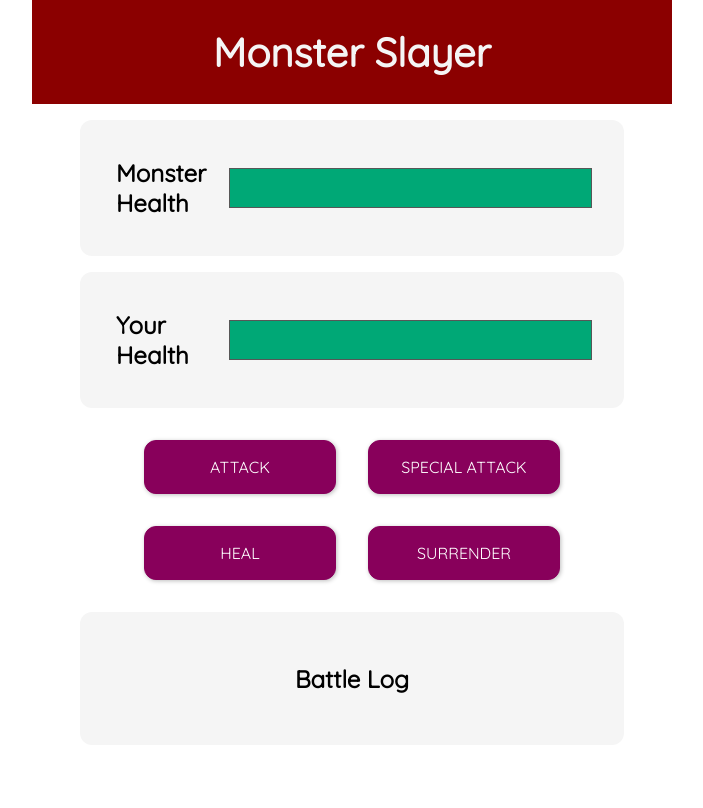
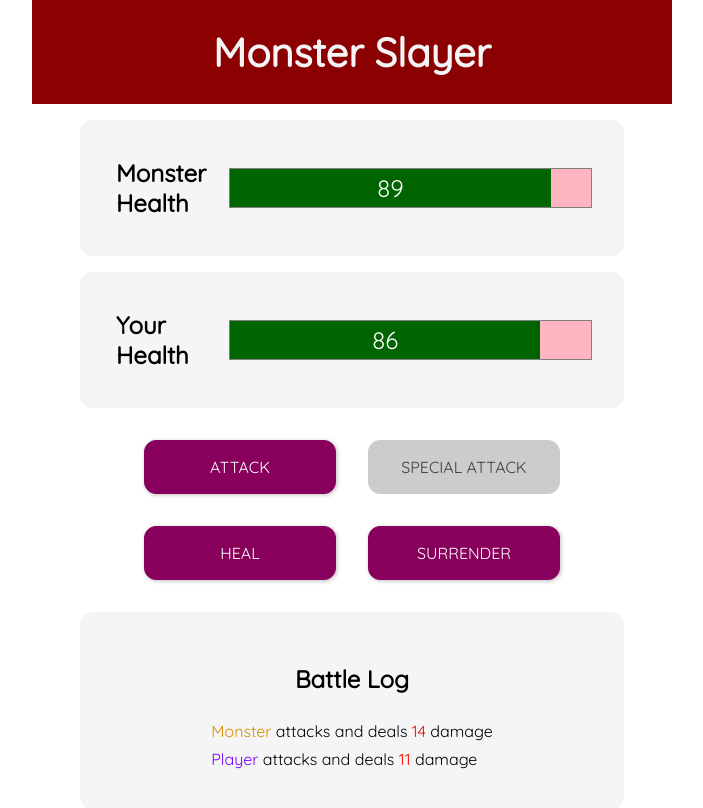
Before and after one commit to invinciblemuffi/monster-slayer-vue, a Vue app: page / in a window 1280 px wide. Both pictures are taken after a click on the button "ATTACK". Shown: the top 808 px of the page, without its empty margins (288-991 px from the left). Built offline with nearby package versions, Linux system fonts and the light colour scheme.

Commit message:
Game ready

```diff
--- a/src/App.vue
+++ b/src/App.vue
@@ -5,28 +5,160 @@
   <section id="monster" class="container">
     <h2>Monster Health</h2>
     <div class="healthbar">
-      <div class="healthbar__value"></div>
+      <div class="healthbar__value" :style="monsterBarStyles">
+        {{ monsterHealth }}
+      </div>
     </div>
   </section>
-  <section id="monster" class="container">
+  <section id="player" class="container">
     <h2>Your Health</h2>
     <div class="healthbar">
-      <div class="healthbar__value"></div>
+      <div class="healthbar__value" :style="playerBarStyles">
+        {{ playerHealth }}
+      </div>
     </div>
   </section>
-  <section id="controls">
-    <button>ATTACK</button>
-    <button>SPECIAL ATTACK</button>
-    <button>HEAL</button>
-    <button>SURRENDER</button>
+  <section v-if="winner" class="container flex-wrap">
+    <h2 class="w-100 text-center">Game Over!</h2>
+    <h3 v-if="winner === 'player'">You Win!</h3>
+    <h3 v-else-if="winner === 'monster'">You Lose!</h3>
+    <h3 v-else>It's a draw.</h3>
+    <button @click="startGame" class="w-100">Start New Game</button>
   </section>
-  <section id="log" class="container">
-    <h2>Battle Log</h2>
-    <ul></ul>
+  <section id="controls" v-else>
+    <button @click="attackMonster">ATTACK</button>
+    <button @click="specialAttackMonster" :disabled="mayUseSpecialAttack">
+      SPECIAL ATTACK
+    </button>
+    <button @click="healPlayer">HEAL</button>
+    <button @click="surrender">SURRENDER</button>
+  </section>
+  <section id="log" class="container flex-wrap">
+    <h2 class="w-100 text-center">Battle Log</h2>
+    <ul>
+      <li v-for="(logMsg, i) in logMessages" :key="i">
+        <span
+          :class="{
+            'log--player': logMsg.actionBy === 'player',
+            'log--monster': logMsg.actionBy === 'monster',
+          }"
+          >{{ logMsg.actionBy === "player" ? "Player " : "Monster " }}</span
+        >
+        <span v-if="logMsg.actionType === 'heal'"
+          >healed by
+          <span class="log--heal">{{ logMsg.actionValue }}</span> points</span
+        >
+        <span v-else
+          >attacks and deals
+          <span class="log--damage">{{ logMsg.actionValue }}</span> damage</span
+        >
+      </li>
+    </ul>
   </section>
 </template>
 
 <script>
+function getRandomValue(max, min) {
+  return Math.floor(Math.random() * (max - min)) + min;
+}
+export default {
+  data() {
+    return {
+      playerHealth: 100,
+      monsterHealth: 100,
+      currentRound: 0,
+      // If the current round is divisible by 3 only then enable Special Attack Button
+      winnner: null,
+      logMessages: [],
+    };
+  },
+  computed: {
+    monsterBarStyles() {
+      if (this.monsterHealth <= 0) {
+        return { width: "0%" };
+      }
+      return { width: this.monsterHealth + "%" };
+    },
+    playerBarStyles() {
+      if (this.playerHealth <= 0) {
+        return { width: "0%" };
+      }
+      return { width: this.playerHealth + "%" };
+    },
+    mayUseSpecialAttack() {
+      return this.currentRound % 3 !== 0;
+    },
+  },
+  watch: {
+    playerHealth(currValue) {
+      if (currValue <= 0 && this.monsterHealth <= 0) {
+        // It's a Draw
+        this.winnner = "draw";
+      } else if (currValue <= 0) {
+        // Player lost
+        this.winnner = "monster";
+      }
+    },
+    monsterHealth(currValue) {
+      if (currValue <= 0 && this.playerHealth <= 0) {
+        // It's a draw
+        this.winnner = "draw";
+      } else if (currValue <= 0) {
+        // Monster Lost
+        this.winner = "player";
+      }
+    },
+  },
+  methods: {
+    startGame() {
+      this.playerHealth = 100;
+      this.monsterHealth = 100;
+      this.counter = 0;
+      this.winner = null;
+      this.logMessages = [];
+    },
+    attackMonster() {
+      this.currentRound++;
+      const attackValue = getRandomValue(12, 5);
+      this.monsterHealth -= attackValue;
+      this.addLogMessage("player", "attack", attackValue);
+      // When we attack the monster, the monster attacks back
+      this.attackPlayer();
+    },
+    attackPlayer() {
+      const attackValue = getRandomValue(15, 8);
+      this.playerHealth -= attackValue;
+      this.addLogMessage("monster", "attack", attackValue);
+    },
+    specialAttackMonster() {
+      this.currentRound++;
+      const attackValue = getRandomValue(10, 25);
+      this.monsterHealth -= attackValue;
+      this.addLogMessage("player", "attack", attackValue);
+      this.attackPlayer();
+    },
+    healPlayer() {
+      this.currentRound++;
+      const healValue = getRandomValue(8, 20);
+      this.playerHealth + healValue > 100
+        ? (this.playerHealth = 100)
+        : (this.playerHealth += healValue);
+      this.addLogMessage("player", "heal", healValue);
+      // When we heal ourself, the monster attacks back
+      this.attackPlayer();
+    },
+    surrender() {
+      this.winner = "monster";
+    },
+    addLogMessage(who, what, value) {
+      this.logMessages.unshift({
+        actionBy: who,
+        actionType: what,
+        actionValue: value,
+      });
+    },
+  },
+};
 </script>
 
 <style scoped>
@@ -40,6 +172,18 @@ header {
 h1 {
   color: whitesmoke;
   font-size: 2.5rem;
+}
+
+.w-100 {
+  width: 100%;
+}
+
+.text-center {
+  text-align: center;
+}
+
+.flex-wrap {
+  flex-wrap: wrap;
 }
 
 .container {
@@ -60,15 +204,20 @@ section {
 .healthbar {
   width: 100%;
   height: 40px;
-  border: 1px solid #575757;
+  border: 1px solid gray;
   margin: 1rem 0;
-  background: #fde5e5;
+  background: lightpink;
 }
 
 .healthbar__value {
-  background-color: #00a876;
+  background-color: darkgreen;
   width: 100%;
   height: 100%;
+  display: flex;
+  align-items: center;
+  justify-content: center;
+  color: white;
+  font-size: 1.5em;
 }
 
 #monster h2,
```
Also changed, not shown: 1 other file (tests, documents, lock files or other folders).
